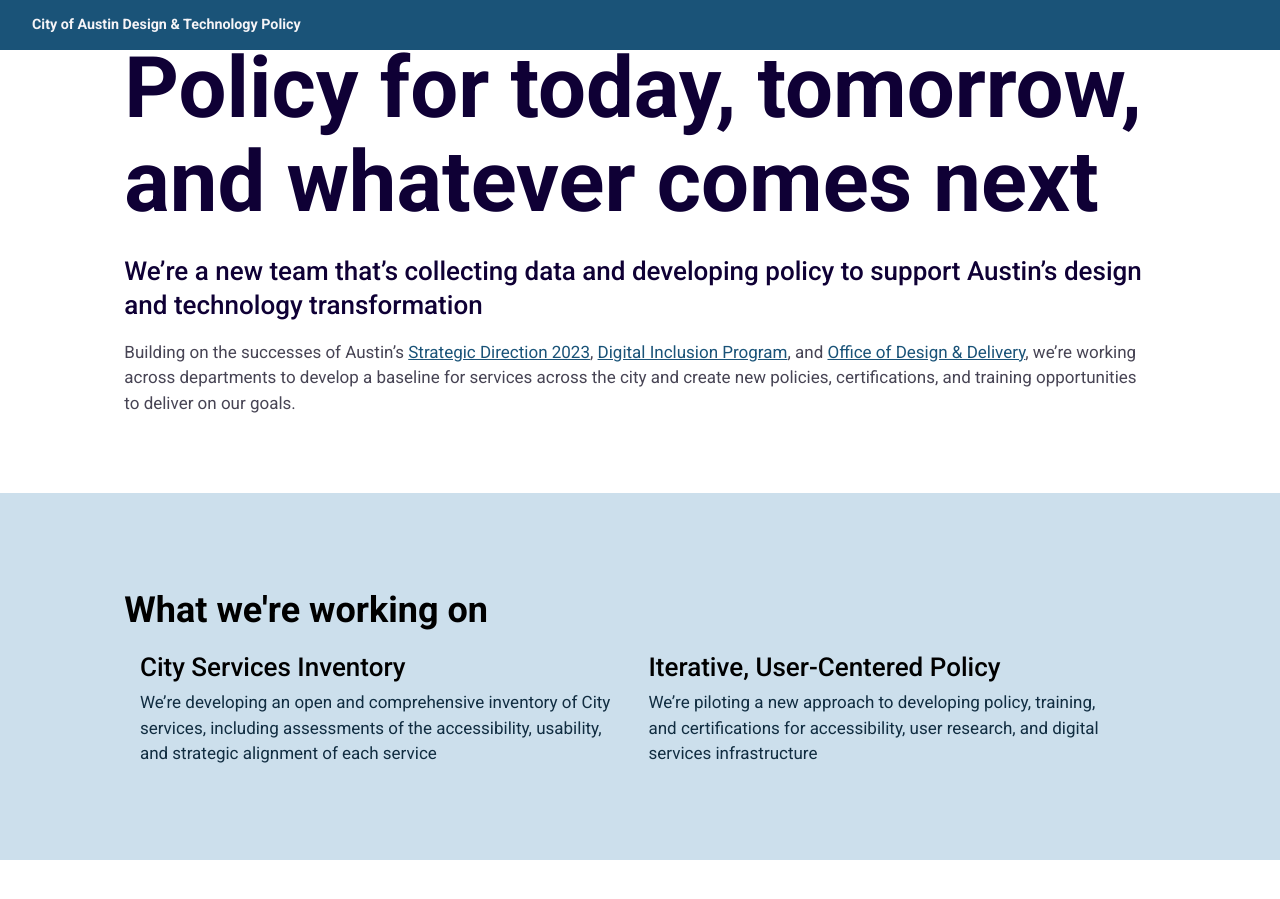
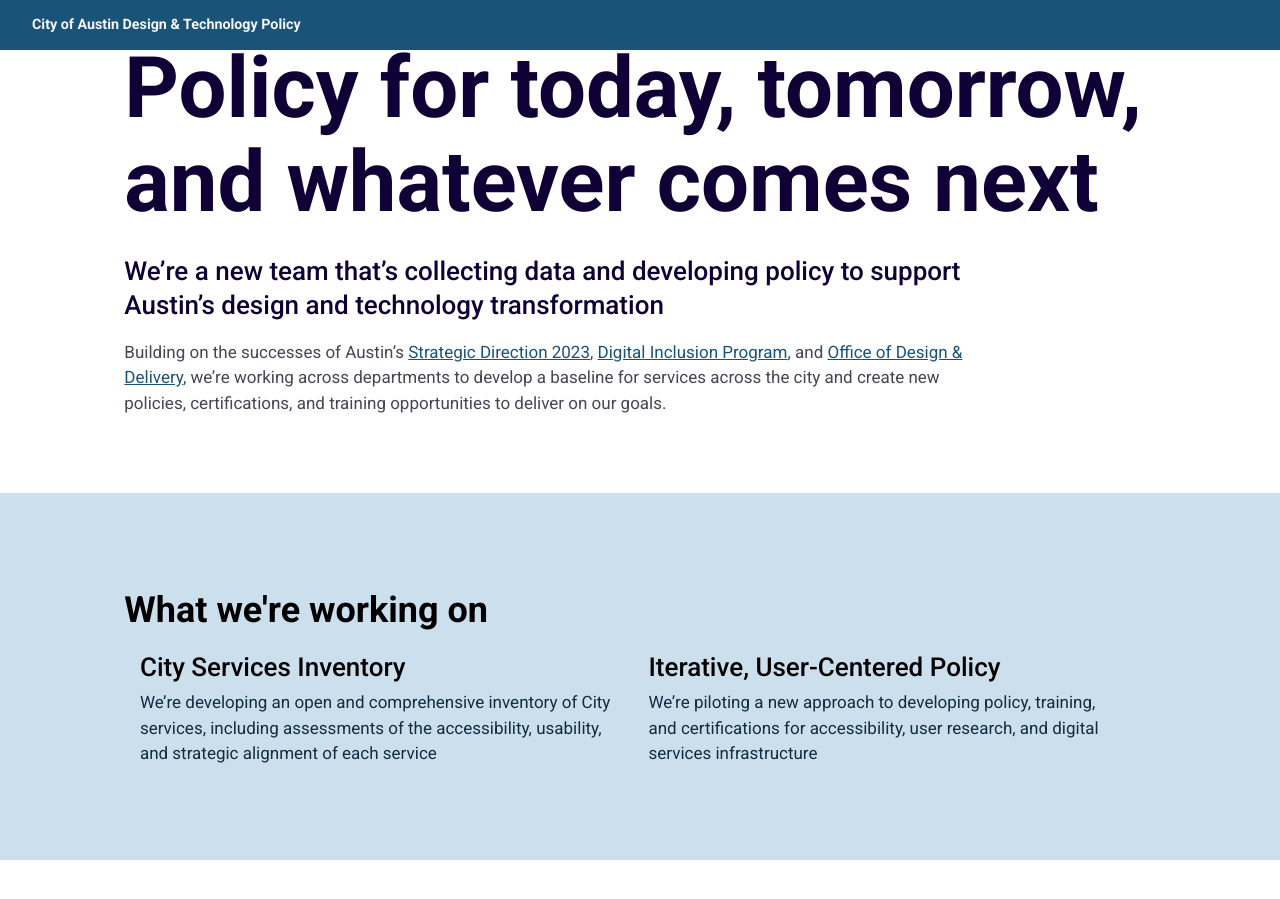
Before and after one commit to cityofaustin/policy-team, a Jekyll site: the page built from index.md, in a window 1280 px wide and 900 px high, scrolled down 389 px. Built offline with Jekyll 4.4.1, drawn with Linux system fonts in a browser that asks for light colours; comment, search, counter and statistics services are not loaded.

Commit message:
max width

```diff
--- a/assets/stylesheets/zilker/sections.scss
+++ b/assets/stylesheets/zilker/sections.scss
@@ -40,7 +40,7 @@ section {}
 }
 
 .max-paragraph {
-  max-width: 1200px;
+  max-width: 860px;
 }
 
 
```
